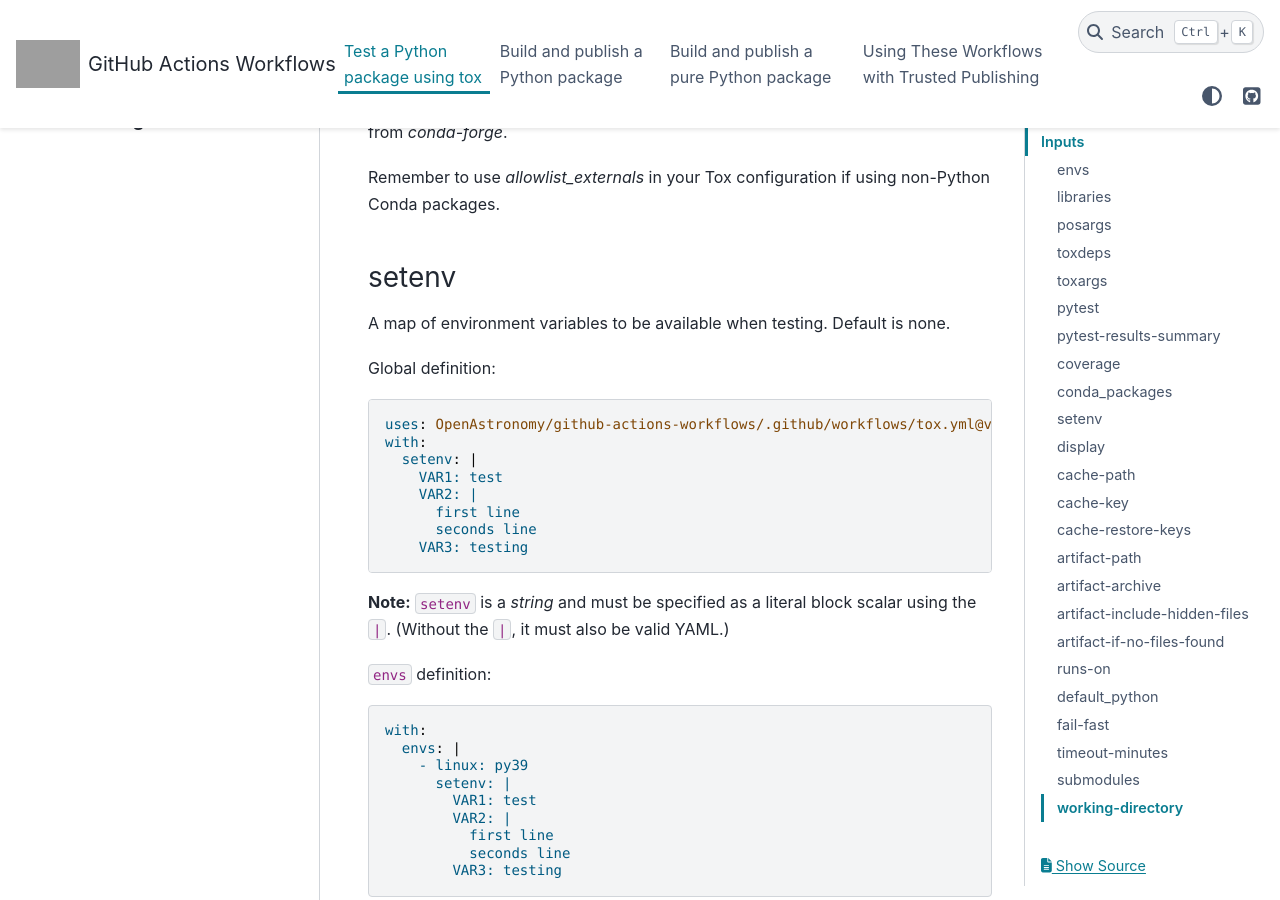
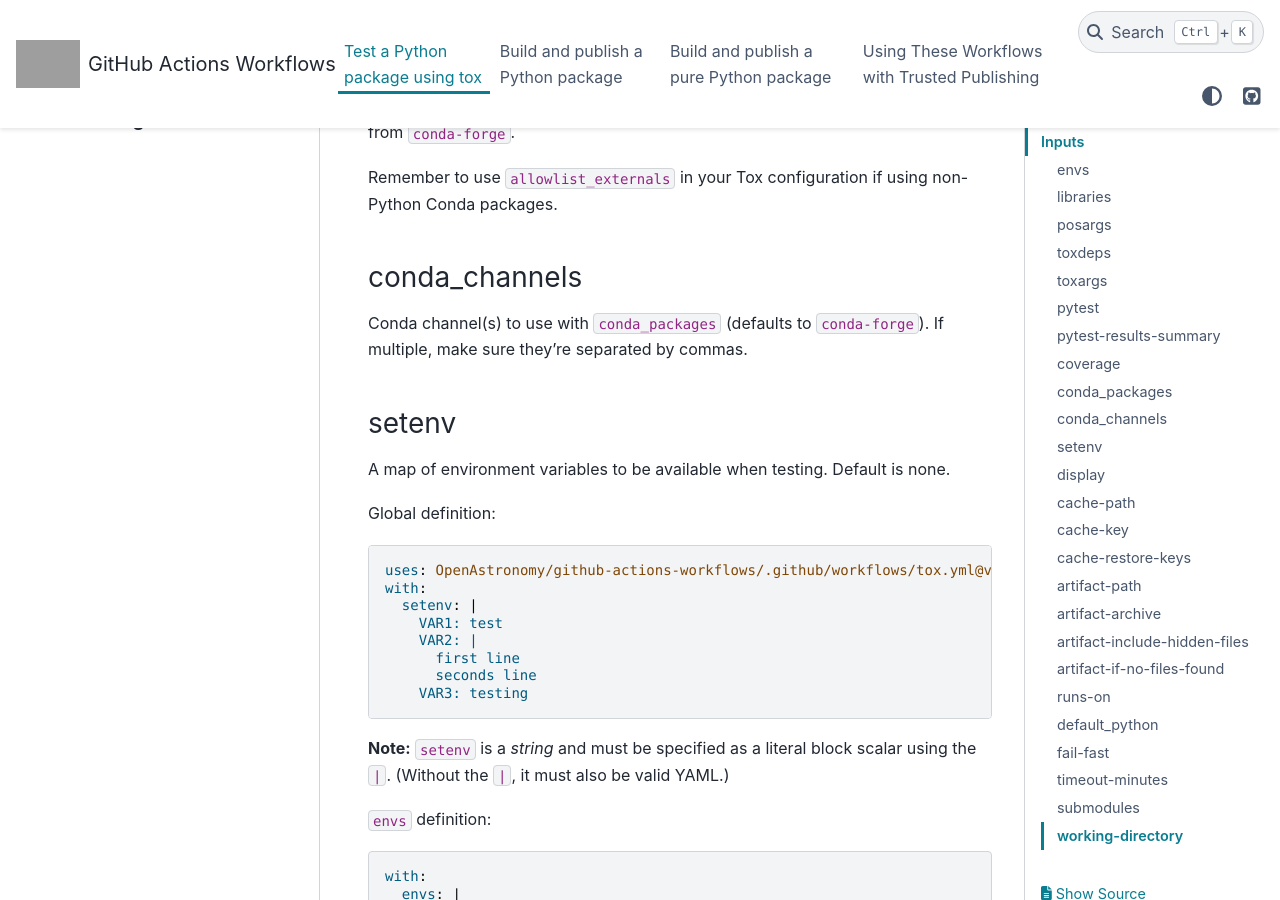
Before and after one commit to OpenAstronomy/github-actions-workflows, a Sphinx documentation site: the page built from docs/source/tox.rst, in a window 1280 px wide and 900 px high, scrolled down 5428 px. Built offline with Sphinx 7.4.7 and the PyData theme 0.15.4, drawn with Linux system fonts in a browser that asks for light colours; grey boxes are pictures that could not be loaded.

Commit message:
add `conda_channels` input

```diff
--- a/docs/source/tox.rst
+++ b/docs/source/tox.rst
@@ -233,9 +233,15 @@
 conda_packages
 ^^^^^^^^^^^^^^
 
-If populated, will set up a conda environment and install the requested packages from `conda-forge`.
+If populated, will set up a conda environment and install the requested packages from ``conda-forge``.
 
-Remember to use `allowlist_externals` in your Tox configuration if using non-Python Conda packages.
+Remember to use ``allowlist_externals`` in your Tox configuration if using non-Python Conda packages.
+
+conda_channels
+^^^^^^^^^^^^^^
+
+Conda channel(s) to use with ``conda_packages`` (defaults to ``conda-forge``).
+If multiple, make sure they're separated by commas.
 
 setenv
 ^^^^^^
```
Also changed, not shown: 1 other file.
